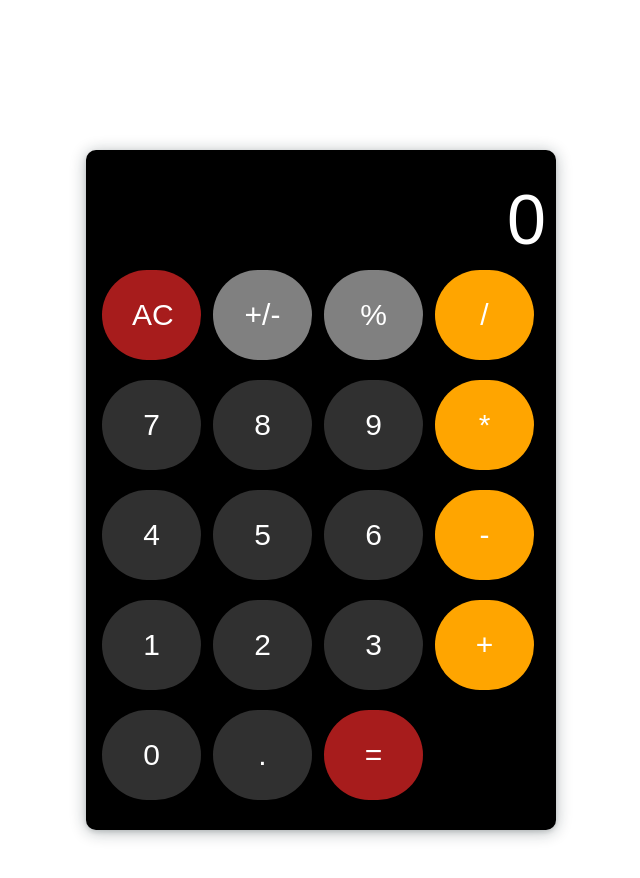
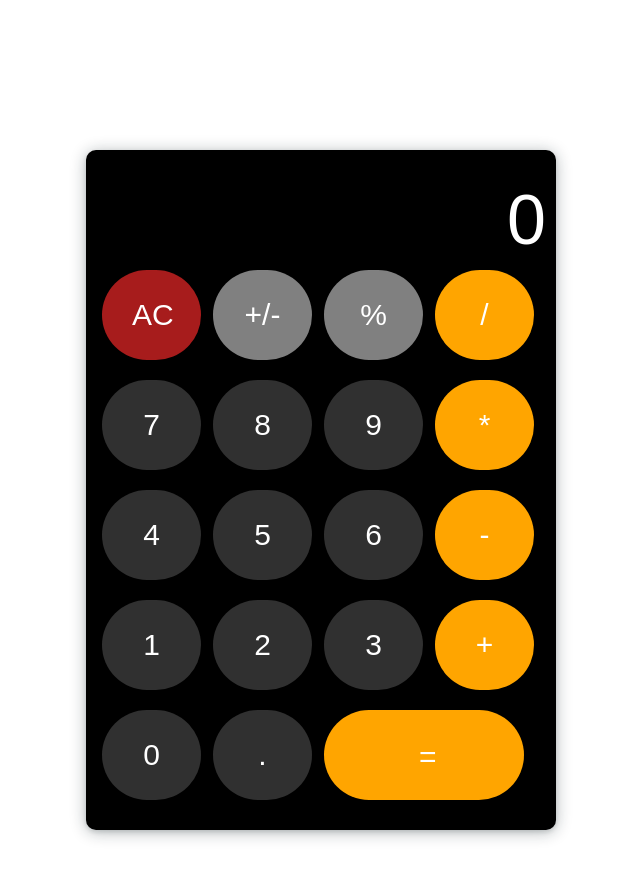
Before and after one commit to vikShevchenko/Calculator, a plain HTML site: page index.html in a window 1280 px wide. Shown: the whole page, without its empty margins (319-959 px from the left). Drawn offline with Linux system fonts and the light colour scheme.

Commit message:
Update index.html

```diff
--- a/index.html
+++ b/index.html
@@ -30,7 +30,7 @@
             <button class="button btn-orange">+</button>
             <button class="button ">0</button>
             <button class="button">.</button>
-            <button class="button btn-orange btn-red">=</button>
+            <button class="button btn-orange btn-equal">=</button>
         </div>
     </div>
 
```
